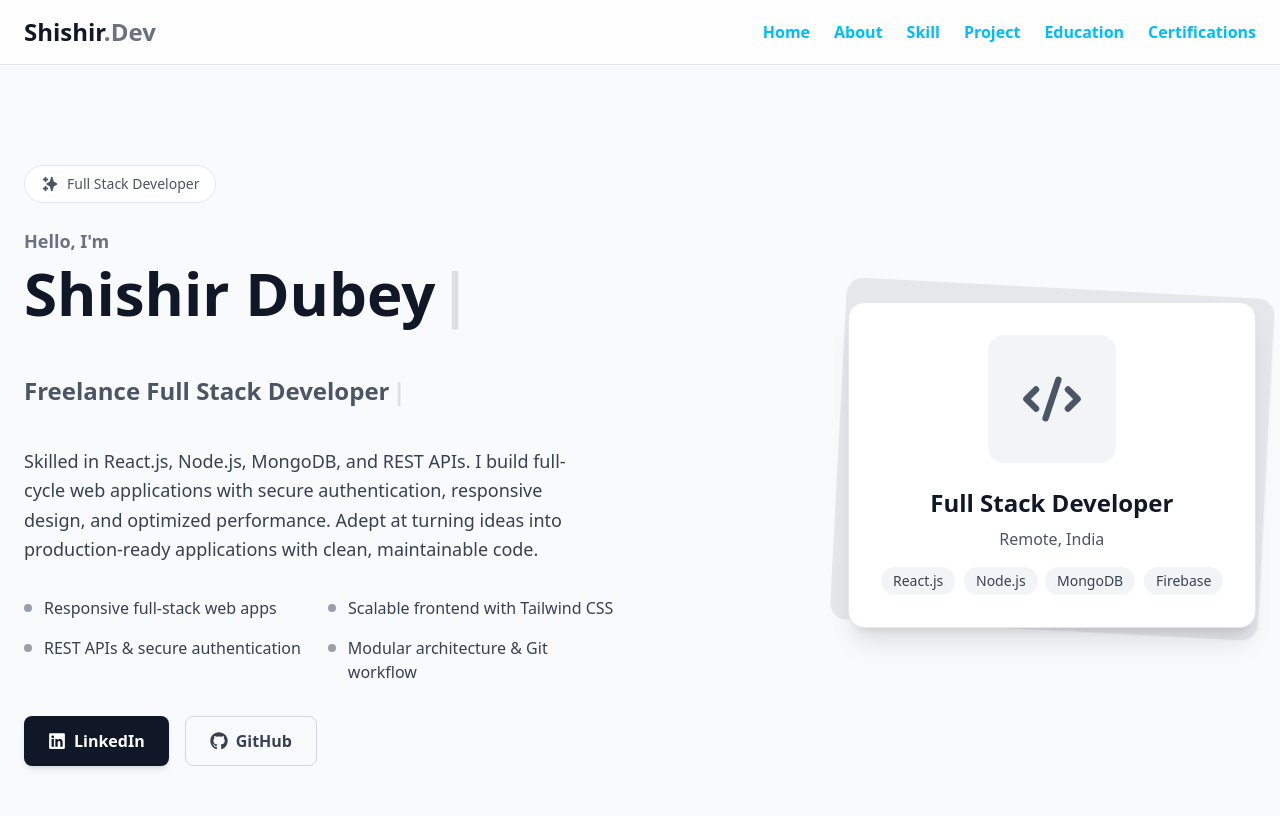
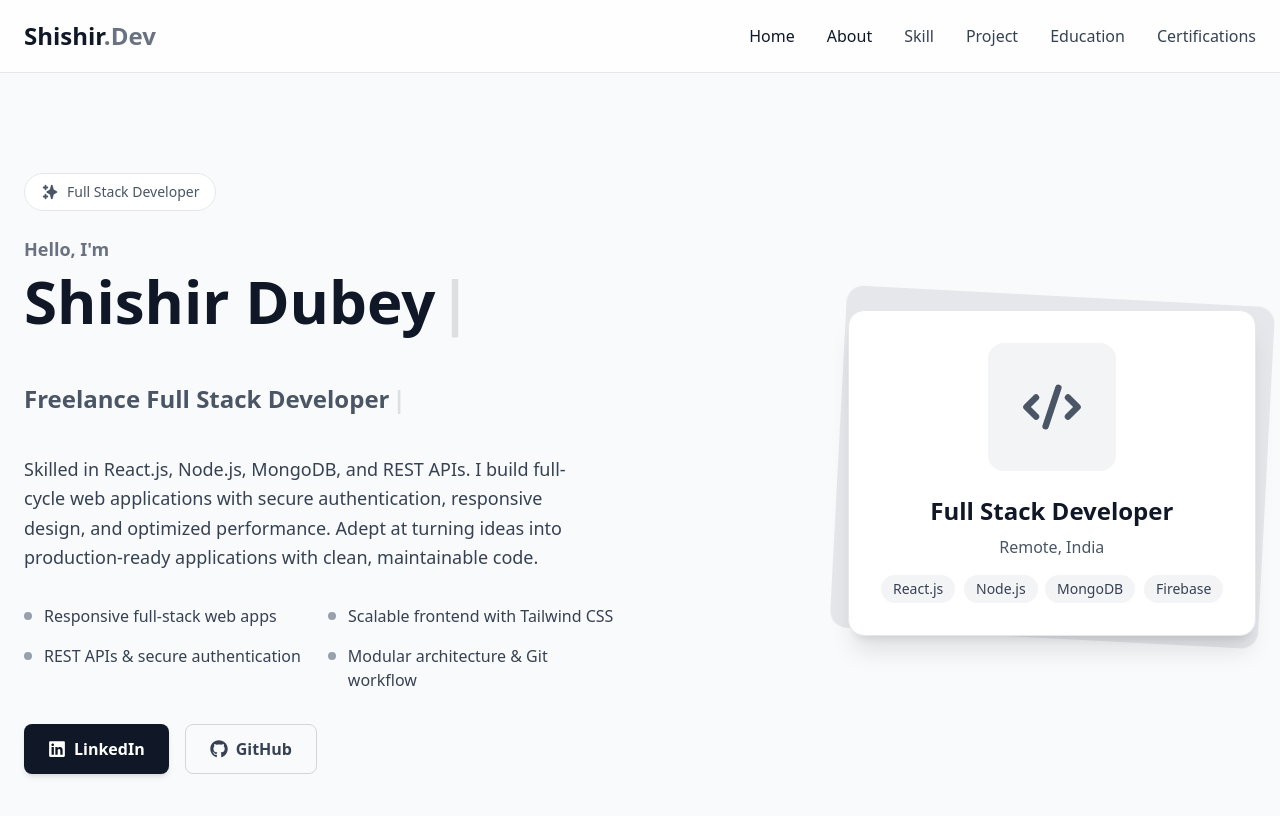
Before and after one commit to shishirdubey24/My-Portfolio, a React (Vite) app: page / in a window 1280 px wide. Shown: the top 816 px of the page. Built offline with nearby package versions, Linux system fonts and the light colour scheme.

Commit message:
Redesigned

```diff
--- a/src/components/NavBar.jsx
+++ b/src/components/NavBar.jsx
@@ -1,22 +1,70 @@
 import { Link } from "react-scroll";
+import { useState } from "react";
+import { HiMenu, HiX } from "react-icons/hi";
+
 const NavBar = () => {
-  const links = ["Home", "About", "Skill", "Project",  "Education","Certifications"];
+  const [isOpen, setIsOpen] = useState(false);
+  const links = [
+    { name: "Home", to: "home" },
+    { name: "About", to: "home" }, // About is part of home section
+    { name: "Skill", to: "skill" },
+    { name: "Project", to: "project" },
+    { name: "Education", to: "education" },
+    { name: "Certifications", to: "certifications" }
+  ];
 
   return (
-    <div className="flex space-x-6">
+    <>
+      {/* Desktop Navigation */}
+      <nav className="hidden md:flex space-x-8">
         {links.map((item) => (
           <Link
-          key={item}
-          to={item.toLowerCase()} // Matches section id
-          smooth={true} // Enables smooth scrolling
-          duration={500} // Duration of scrolling animation
-          className="font-bold text-sky-400 hover:text-sky-600 transition-colors duration-300 relative group cursor-pointer"
+            key={item.name}
+            to={item.to}
+            smooth={false}
+            duration={0}
+            offset={-80}
+            spy={true}
+            activeClass="text-gray-900 dark:text-white"
+            className="font-medium text-gray-700 dark:text-gray-300 hover:text-gray-900 dark:hover:text-white transition-colors duration-300 relative group cursor-pointer py-2"
           >
-          {item}
-          <span className="absolute left-0 bottom-0 w-full h-[2px] bg-black scale-x-0 group-hover:scale-x-100 transition-transform duration-300"></span>
+            {item.name}
+            <span className="absolute left-0 bottom-0 w-full h-[2px] bg-gray-900 dark:bg-white scale-x-0 group-hover:scale-x-100 transition-transform duration-300 origin-left"></span>
           </Link>
         ))}
+      </nav>
+
+      {/* Mobile Menu Button */}
+      <button
+        onClick={() => setIsOpen(!isOpen)}
+        className="md:hidden p-2 text-gray-700 dark:text-gray-300 hover:text-gray-900 dark:hover:text-white transition-colors"
+      >
+        {isOpen ? <HiX className="w-6 h-6" /> : <HiMenu className="w-6 h-6" />}
+      </button>
+
+      {/* Mobile Navigation Menu */}
+      {isOpen && (
+        <div className="absolute top-full left-0 right-0 bg-white/95 dark:bg-gray-900/95 backdrop-blur-md border-t border-gray-200 dark:border-gray-700 shadow-lg md:hidden">
+          <nav className="flex flex-col py-4">
+            {links.map((item) => (
+              <Link
+                key={item.name}
+                to={item.to}
+                smooth={false}
+                duration={0}
+                offset={-80}
+                spy={true}
+                activeClass="text-gray-900 dark:text-white bg-gray-50 dark:bg-gray-800"
+                onClick={() => setIsOpen(false)}
+                className="font-medium text-gray-700 dark:text-gray-300 hover:text-gray-900 dark:hover:text-white hover:bg-gray-50 dark:hover:bg-gray-800 transition-colors duration-300 cursor-pointer px-6 py-3"
+              >
+                {item.name}
+              </Link>
+            ))}
+          </nav>
         </div>
+      )}
+    </>
   );
 };
 
```
Lines whose indentation alone changed are shown as unchanged.
